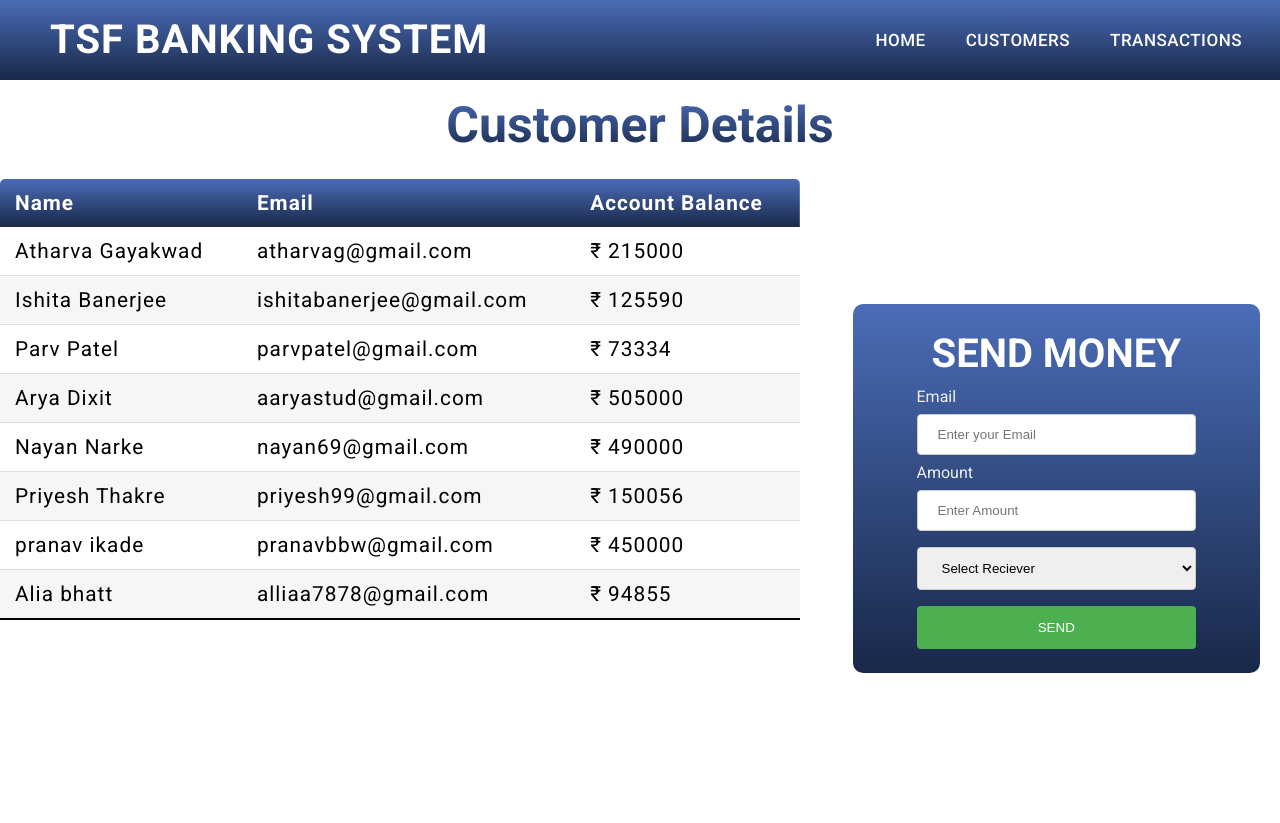
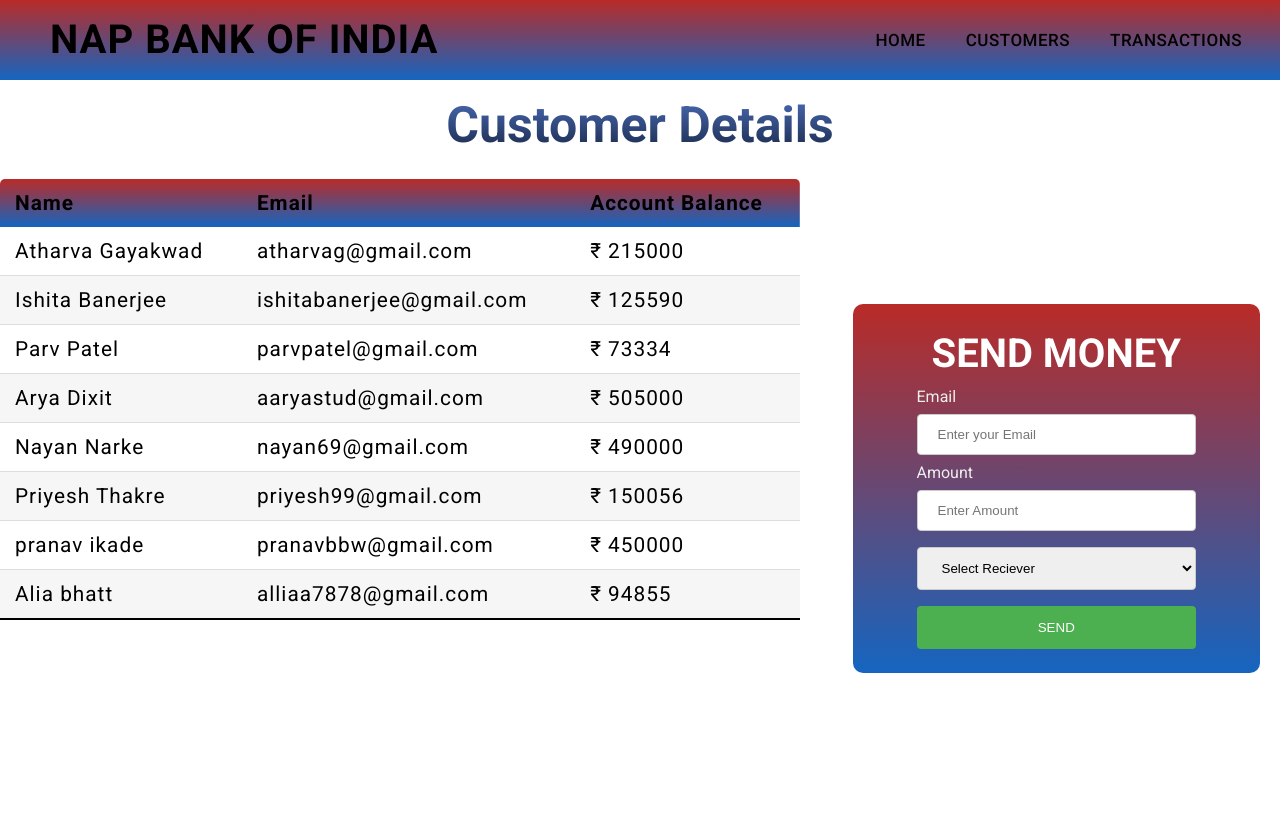
Before and after one commit to atharvagayakwad/TSF-banking-system, a Django app: page /customers/ in a window 1280 px wide. Run offline with Django 3.2, Linux system fonts and the light colour scheme; data comes from the database, SQL or seed files in the repository; both versions use the stored data as it was after the commit.

Commit message:
my project

```diff
--- a/static/style.css
+++ b/static/style.css
@@ -1,7 +1,7 @@
 @import url("https://fonts.googleapis.com/css2?family=Roboto:wght@300;400;500;700;900&display=swap");
 
 :root {
-  --primary-color: linear-gradient(#4b6cb7, #182848);
+  --primary-color:linear-gradient(#b92b27, #1565C0);
   --font-used: "Roboto", sans-serif;
 }
 
@@ -12,8 +12,6 @@
   box-sizing: border-box;
 }
 
-
-
 nav {
   background: var(--primary-color);
   height: 80px;
@@ -21,17 +19,17 @@ nav {
 }
 a.logo {
   font-family: var(--font-used);
-  color: white;
+  color: black;
   font-size: 2.5rem;
   line-height: 80px;
-  letter-spacing:1px;
+  letter-spacing: 1px;
   padding: 0 50px;
   font-weight: bold;
   text-transform: uppercase;
 }
 
-a.logo:hover{
-  background:none;
+a.logo:hover {
+  background: none;
 }
 
 nav ul {
@@ -46,7 +44,7 @@ nav ul li {
   font-weight: 500;
 }
 nav ul li a {
-  color: white;
+  color: black;
   font-size: 17px;
   padding: 7px 13px;
   border: 3px;
@@ -57,11 +55,9 @@ nav ul li a {
 a.active,
 a:hover {
   background: #5978be;
-
 }
 
 .home {
-
   display: flex;
   flex-direction: column;
   align-items: center;
@@ -72,7 +68,6 @@ a:hover {
 }
 
 .features {
-
   width: 100vw;
   max-width: 100%;
   margin-top: 4rem;
@@ -82,13 +77,13 @@ a:hover {
   flex-wrap: wrap;
 }
 
-@media (max-width: 952px){
-    .features{
+@media (max-width: 952px) {
+  .features {
     flex-direction: column;
-        justify-content:space-between;
+    justify-content: space-between;
   }
 
-    .features>div{
+  .features > div {
     margin: 1rem 0;
   }
 
@@ -96,7 +91,6 @@ a:hover {
     height: 100px;
     width: 300px;
   }
-
 }
 
 .features img {
@@ -132,7 +126,6 @@ a:hover {
   display: none;
 }
 @media (max-width: 952px) {
-
   label.logo {
     font-size: 20px;
     padding-left: 50px;
@@ -189,8 +182,7 @@ a:hover {
   font-family: var(--font-used);
 }
 
-.label-div{
-
+.label-div {
   text-align: center;
   padding-top: 1rem;
 }
@@ -214,7 +206,7 @@ a:hover {
   font-weight: bold;
 }
 
-.t2{
+.t2 {
   color: white;
   font-family: var(--font-used);
   font-size: 2.5rem;
@@ -230,10 +222,10 @@ a:hover {
 }
 .table1 thead tr {
   background: var(--primary-color);
-  color: white;
+  color: black;
   text-align: left;
   font-weight: bold;
-  letter-spacing:0.5px;
+  letter-spacing: 0.5px;
 }
 .table1 th,
 .table1 td {
@@ -248,8 +240,8 @@ a:hover {
   background-color: #f3f3f3b6;
 }
 .table1 tbody tr:last-of-type {
-  border-bottom: 2px solid ;
-  border-color: var(--primary-color)
+  border-bottom: 2px solid;
+  border-color: var(--primary-color);
 }
 .center {
   position: relative;
@@ -258,7 +250,7 @@ a:hover {
   overflow: hidden;
   margin: 150px 20px;
   border-radius: 10px;
-  padding: 1rem 1.5rem
+  padding: 1rem 1.5rem;
 }
 h2 {
   text-align: center;
@@ -267,15 +259,12 @@ h2 {
 }
 .center form {
   padding: 0 40px;
-
 }
 
-.center label{
+.center label {
   color: #eee;
   font-family: var(--font-used);
 }
-
-
 
 input[type="text"],
 #email,
@@ -307,10 +296,10 @@ input[type="submit"]:hover {
 }
 
 .btn-refresh {
-    border: 2px solid ;
-    font-size:1rem;
+  border: 2px solid;
+  font-size: 1rem;
   padding: 0.2rem 0.5rem;
   font-family: var(--font-used);
-    background:var(--primary-color);
+  background: var(--primary-color);
   color: #eee;
 }
--- a/templates/includes/navbar.html
+++ b/templates/includes/navbar.html
@@ -5,7 +5,7 @@
     <label for="check" class="checkbtn">
         <i class="fa fa-bars"></i>
     </label>
-    <a href="{% url 'home' %}" class="logo">TSF Banking System</a>
+    <a href="{% url 'home' %}" class="logo">NAP Bank of India</a>
     <ul>
         <li><a href="{% url 'home' %}">Home</a></li>
         <li><a href="{% url 'customers' %}">Customers</a></li>
```
Also changed, not shown: templates/homepage.html (+4 -4 lines), db.sqlite3, 1 other file. Lines whose indentation alone changed are shown as unchanged.
